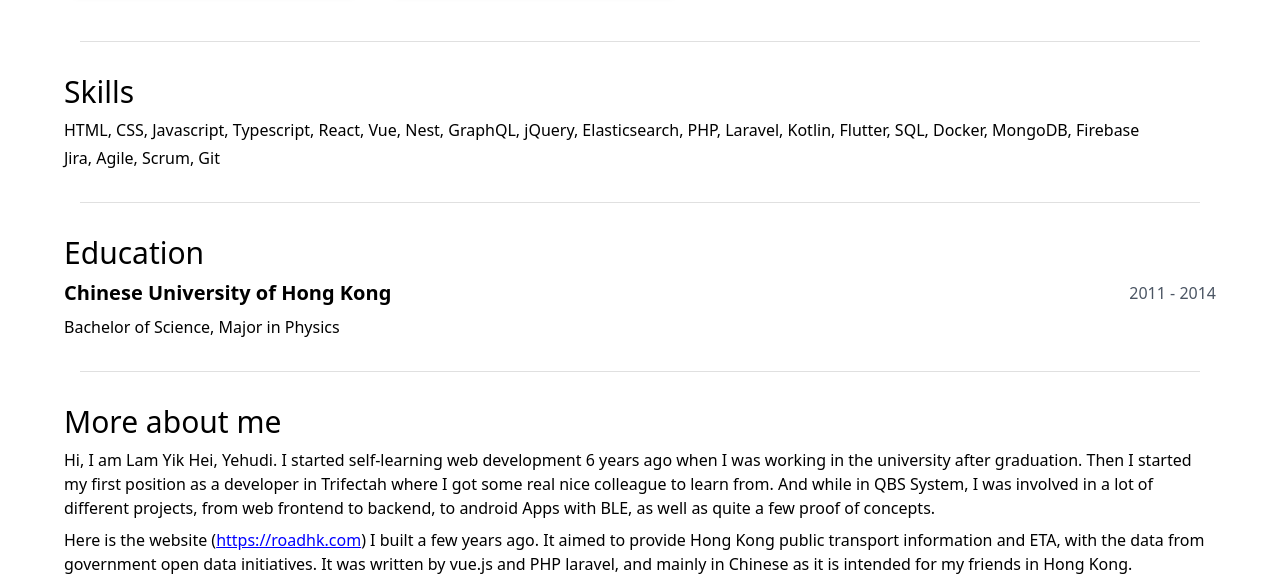
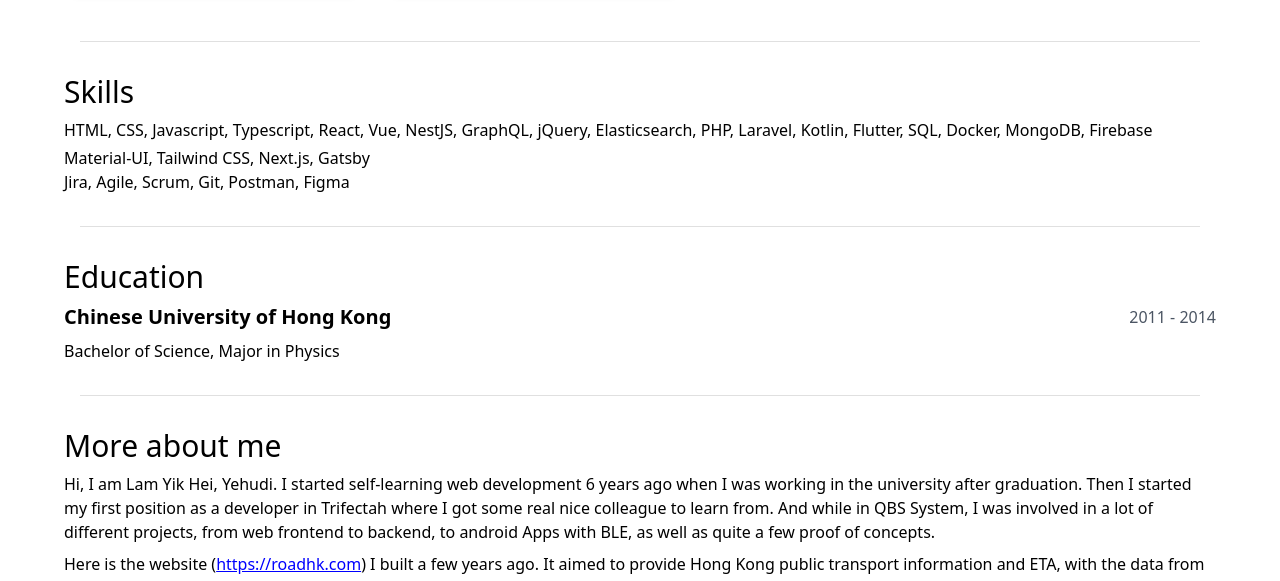
Before and after one commit to yehudilam/lam-yik-hei, a Gatsby site: page / in a window 1280 px wide. Shown: the part 3158-3739 px from the top of the page. Built offline with nearby package versions, Linux system fonts and the light colour scheme; Gatsby itself is replaced by a stand-in of ours.

Commit message:
Added to list of skills

```diff
--- a/src/pages/index.js
+++ b/src/pages/index.js
@@ -93,10 +93,13 @@ const IndexPage = () => {
         <section className="mb-8">
           <h2 className="text-3xl mb-2">Skills</h2>
           <p className="mb-1">
-            HTML, CSS, Javascript, Typescript, React, Vue, Nest, GraphQL, jQuery, Elasticsearch, PHP, Laravel, Kotlin, Flutter, SQL, Docker, MongoDB, Firebase
+            HTML, CSS, Javascript, Typescript, React, Vue, NestJS, GraphQL, jQuery, Elasticsearch, PHP, Laravel, Kotlin, Flutter, SQL, Docker, MongoDB, Firebase
           </p>
           <p>
-            Jira, Agile, Scrum, Git
+            Material-UI, Tailwind CSS, Next.js, Gatsby
+          </p>
+          <p>
+            Jira, Agile, Scrum, Git, Postman, Figma
           </p>
         </section>
 
```
